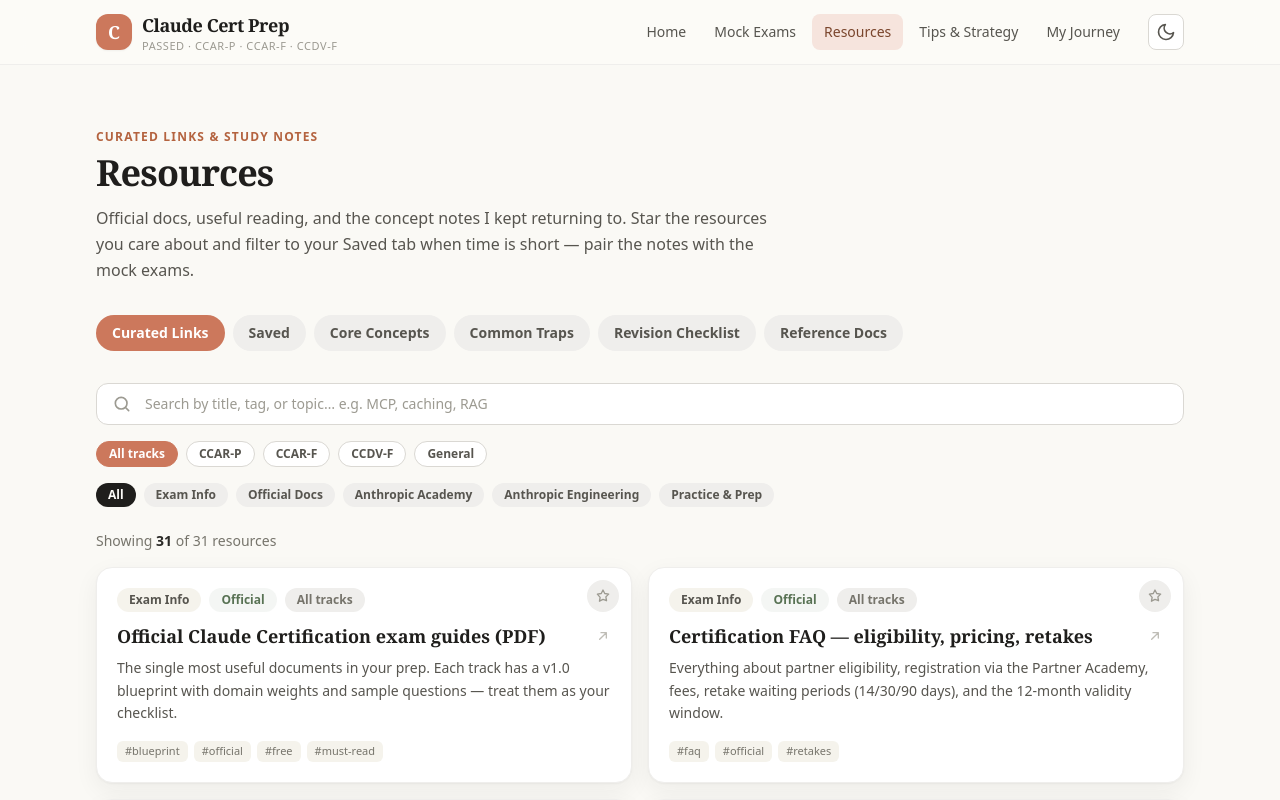
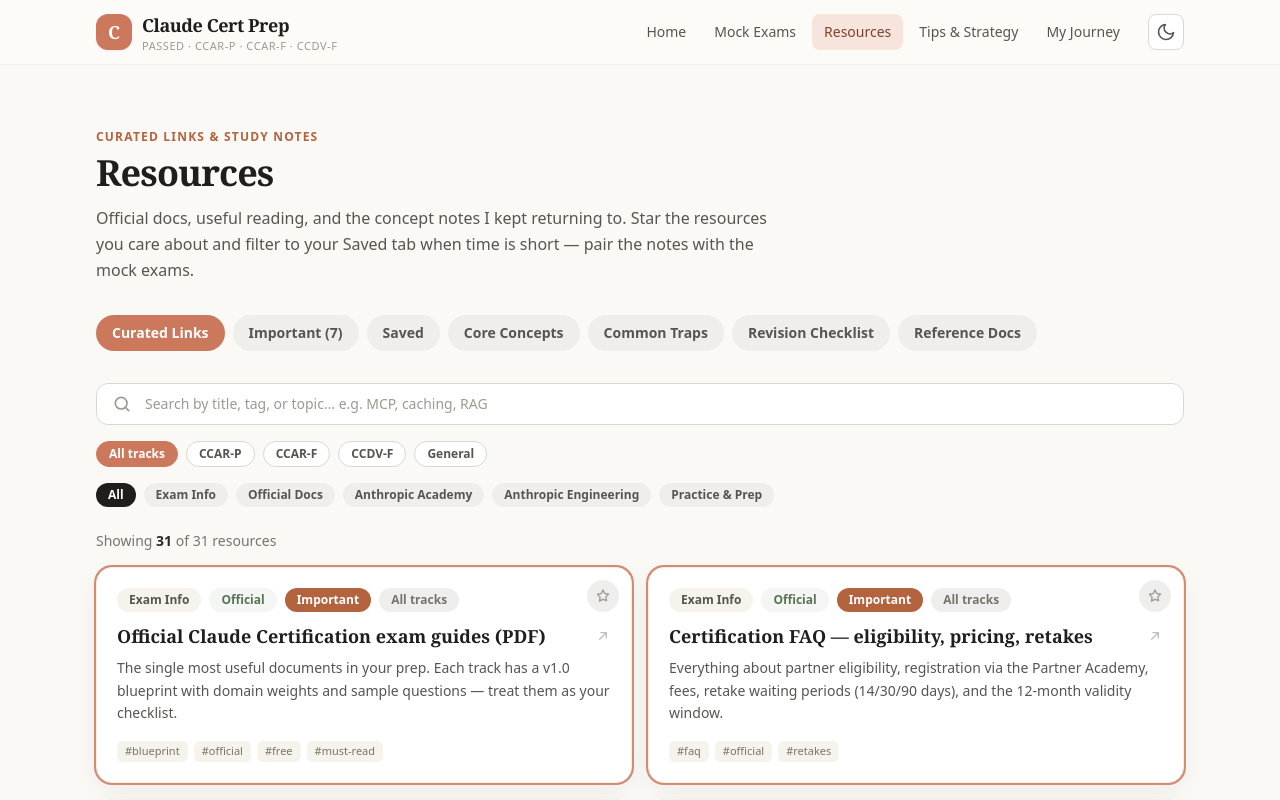
Before and after one commit to saaiif/claude-certificate, a React (Vite) app: page /resources in a window 1280 px wide. Shown: the top 800 px of the page. Built offline with nearby package versions, Linux system fonts and the light colour scheme.

Commit message:
Add author-curated Important flag, Important tab, and highlight important cards

```diff
--- a/src/data/resources.ts
+++ b/src/data/resources.ts
@@ -11,6 +11,7 @@
       'The single most useful documents in your prep. Each track has a v1.0 blueprint with domain weights and sample questions — treat them as your checklist.',
     tags: ['blueprint', 'official', 'free', 'must-read'],
     official: true,
+    important: true,
   },
   {
     id: 'res-cert-faq',
@@ -22,6 +23,7 @@
       'Everything about partner eligibility, registration via the Partner Academy, fees, retake waiting periods (14/30/90 days), and the 12-month validity window.',
     tags: ['faq', 'official', 'retakes'],
     official: true,
+    important: true,
   },
   {
     id: 'res-pearson',
@@ -55,6 +57,7 @@
       'The canonical reference for models, the Messages API, tool use, caching, and the Claude ecosystem. Bookmark the search page — you will live here.',
     tags: ['docs', 'official', 'reference'],
     official: true,
+    important: true,
   },
   {
     id: 'res-messages-api',
@@ -77,6 +80,7 @@
       'When caching works, how cache_control works, and the ~90% input-cost saving on cached reads. Appears across all tracks.',
     tags: ['caching', 'cost', 'official'],
     official: true,
+    important: true,
   },
   {
     id: 'res-claude-code-docs',
@@ -88,6 +92,7 @@
       'CLAUDE.md hierarchy, hooks, slash commands, skills, subagents, and CI/CD usage. Claude Code is 20% of Architect Foundations — do not skip this.',
     tags: ['claude-code', 'official', 'architect'],
     official: true,
+    important: true,
   },
   {
     id: 'res-agent-sdk',
@@ -110,6 +115,7 @@
       'The MCP spec: tools, resources, prompts, transports, and how servers/clients work. Read the tools and resources sections at minimum.',
     tags: ['mcp', 'official', 'protocol'],
     official: true,
+    important: true,
   },
   {
     id: 'res-mcp-announce',
@@ -131,6 +137,7 @@
       'The source of the workflow-vs-agent taxonomy that the Architect exams lean on heavily. Read it twice.',
     tags: ['agents', 'workflows', 'architecture'],
     official: true,
+    important: true,
   },
   {
     id: 'res-context-eng',
--- a/src/pages/Resources.tsx
+++ b/src/pages/Resources.tsx
@@ -7,10 +7,11 @@
 
 type CertFilter = 'all' | CertId | 'general'
 
-type Tab = 'links' | 'saved' | 'concepts' | 'traps' | 'checklist' | 'refs'
+type Tab = 'links' | 'important' | 'saved' | 'concepts' | 'traps' | 'checklist' | 'refs'
 
 const TABS: { id: Tab; label: string }[] = [
   { id: 'links', label: 'Curated Links' },
+  { id: 'important', label: 'Important' },
   { id: 'saved', label: 'Saved' },
   { id: 'concepts', label: 'Core Concepts' },
   { id: 'traps', label: 'Common Traps' },
@@ -210,7 +211,7 @@
       target="_blank"
       rel="noopener noreferrer"
       className={`card group relative flex flex-col p-5 transition-all duration-200 hover:-translate-y-0.5 hover:shadow-cardHover ${
-        saved ? 'ring-2 ring-clay-400 dark:ring-clay-500' : ''
+        saved || r.important ? 'ring-2 ring-clay-400 dark:ring-clay-500' : ''
       }`}
     >
       <StarButton
@@ -227,6 +228,7 @@
           {r.category}
         </span>
         {r.official && <span className="chip bg-moss-400/10 text-moss-600 dark:text-moss-400">Official</span>}
+        {r.important && <span className="chip bg-clay-600 text-white">Important</span>}
         {saved && <span className="chip bg-clay-500 text-white">Saved</span>}
         {isGeneral ? (
           <span className="chip bg-ink-100 text-ink-500 dark:bg-ink-800 dark:text-ink-300">All tracks</span>
@@ -376,6 +378,8 @@
   const [tab, setTab] = useState<Tab>('links')
   const { saved, toggle, isSaved } = useSavedResources()
   const savedResources = RESOURCES.filter((r) => saved.includes(r.id))
+  const importantResources = RESOURCES.filter((r) => r.important)
+  const importantCount = importantResources.length
 
   return (
     <div className="container-page py-14 sm:py-16">
@@ -398,12 +402,30 @@
           >
             {t.label}
             {t.id === 'saved' && saved.length > 0 ? ` (${saved.length})` : ''}
+            {t.id === 'important' && importantCount > 0 ? ` (${importantCount})` : ''}
           </button>
         ))}
       </div>
 
       <div className="mt-8">
         {tab === 'links' && <LinksBrowser isSaved={isSaved} toggle={toggle} />}
+
+        {tab === 'important' && (
+          importantResources.length > 0 ? (
+            <div className="mt-2 grid gap-4 md:grid-cols-2">
+              {importantResources.map((r) => (
+                <ResourceCard key={r.id} r={r} saved={isSaved(r.id)} onToggle={toggle} />
+              ))}
+            </div>
+          ) : (
+            <div className="card mt-2 p-10 text-center">
+              <p className="font-serif text-lg font-bold text-ink-800 dark:text-cream-50">No important resources yet</p>
+              <p className="mt-1 text-sm text-ink-500 dark:text-ink-300">
+                The curator hasn’t flagged any resources as important. Check back later.
+              </p>
+            </div>
+          )
+        )}
 
         {tab === 'saved' && (
           savedResources.length > 0 ? (
--- a/src/types.ts
+++ b/src/types.ts
@@ -47,6 +47,7 @@
   description: string
   tags: string[]
   official?: boolean
+  important?: boolean
 }
 
 export type TipCategory = 'Study' | 'Exam Day' | 'Strategy' | 'Gotchas'
```
